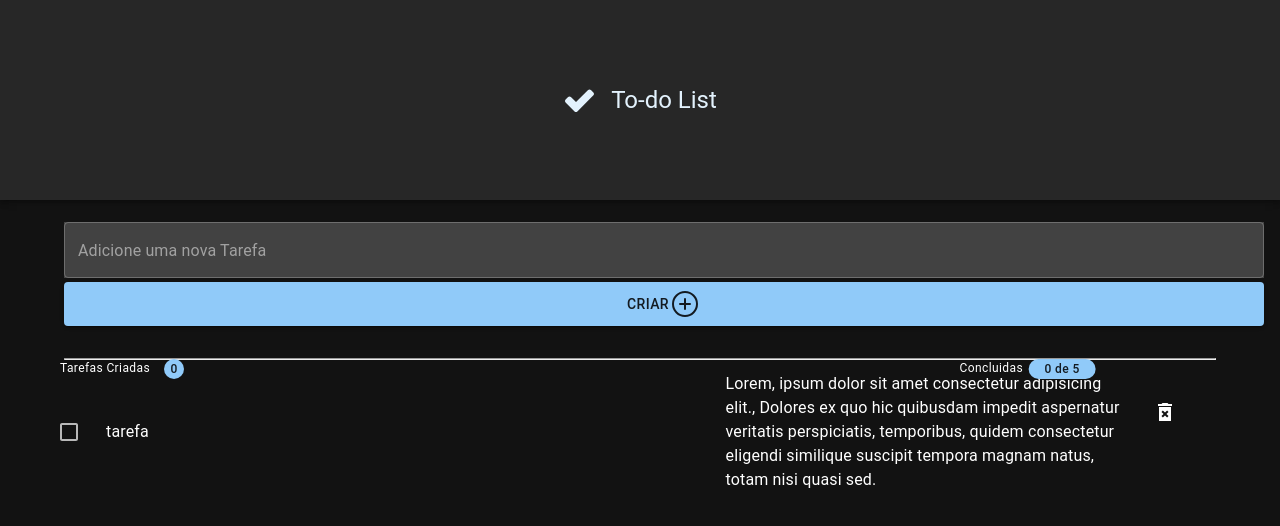
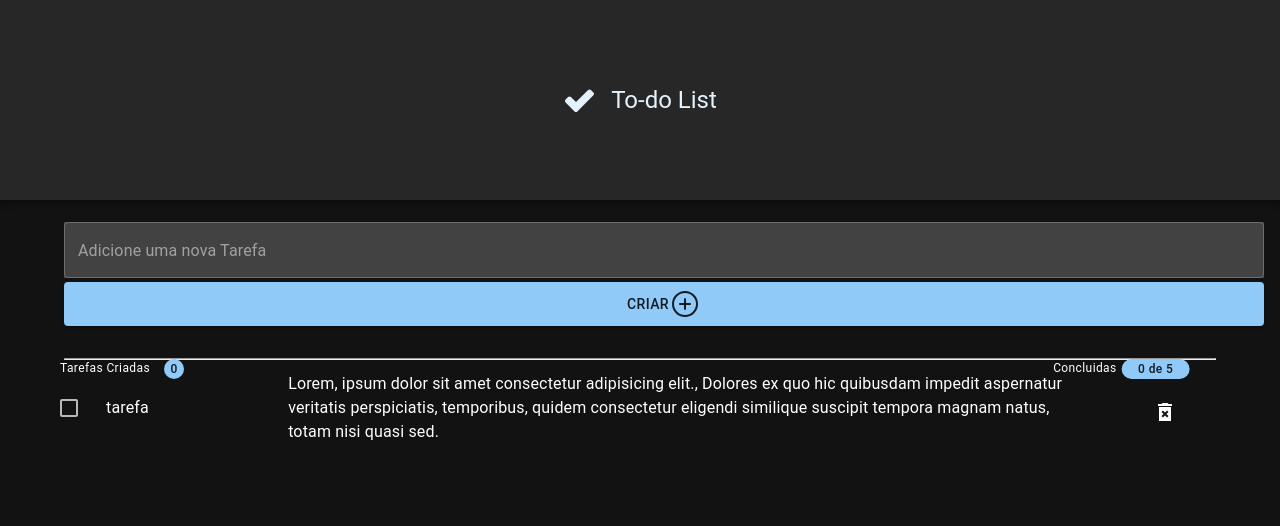
Before and after one commit to oFerrari/APP_To-do_List, a React (Vite) app: page / in a window 1280 px wide. Shown: the top 526 px of the page. Built offline with nearby package versions, Linux system fonts and the light colour scheme.

Commit message:
🚧 Ajustando Larguras

```diff
--- a/src/components/CardList/index.tsx
+++ b/src/components/CardList/index.tsx
@@ -1,7 +1,7 @@
 import { Checkbox, Grid, IconButton, Typography } from "@mui/material";
 import DeleteOutlinedIcon from '@mui/icons-material/DeleteForeverSharp';
 
-export function CardList(){
+export function CardList() {
     return (
         <>
             <Grid container wrap="nowrap" spacing={2} sx={{ paddingTop: '20px' }}>
@@ -9,10 +9,10 @@ export function CardList(){
                     <Grid item>
                         <Checkbox color="primary" />
                     </Grid>
-                            <Grid item xs={12}>
+                    <Grid item xs={2}>
                         <Typography>tarefa</Typography>
                     </Grid>
-                            <Grid item xs={8}>
+                    <Grid item xs={9}>
                         Lorem, ipsum dolor sit amet consectetur adipisicing elit.,
                         Dolores ex quo hic quibusdam impedit aspernatur veritatis
                         perspiciatis, temporibus, quidem consectetur eligendi
--- a/src/pages/Home/index.tsx
+++ b/src/pages/Home/index.tsx
@@ -1,4 +1,4 @@
-import { AppBar, Badge, Button,Container, Grid, IconButton, TextField, Toolbar, Typography, colors, useTheme } from "@mui/material";
+import { AppBar, Badge, Button,Container, Grid, TextField, Toolbar, Typography, colors, useTheme } from "@mui/material";
 import CssBaseline from '@mui/material/CssBaseline';
 import { CheckFat, PlusCircle } from "@phosphor-icons/react";
 
@@ -64,10 +64,10 @@ export function Home() {
                             </Button>
                         </Grid>
 
-                        <Grid container spacing={useTheme().spacing(1)} sx={{
+                        <Grid container xs={12} spacing={useTheme().spacing(1)} sx={{
                             marginTop: '25px',
                         }}>
-                            <Grid item xs={10} sx={{
+                            <Grid item xs={11} sx={{
                                 display: 'flex',
                                 justifyContent: 'space-between',
                                 alignItems: 'center',
```
Lines whose indentation alone changed are shown as unchanged.
